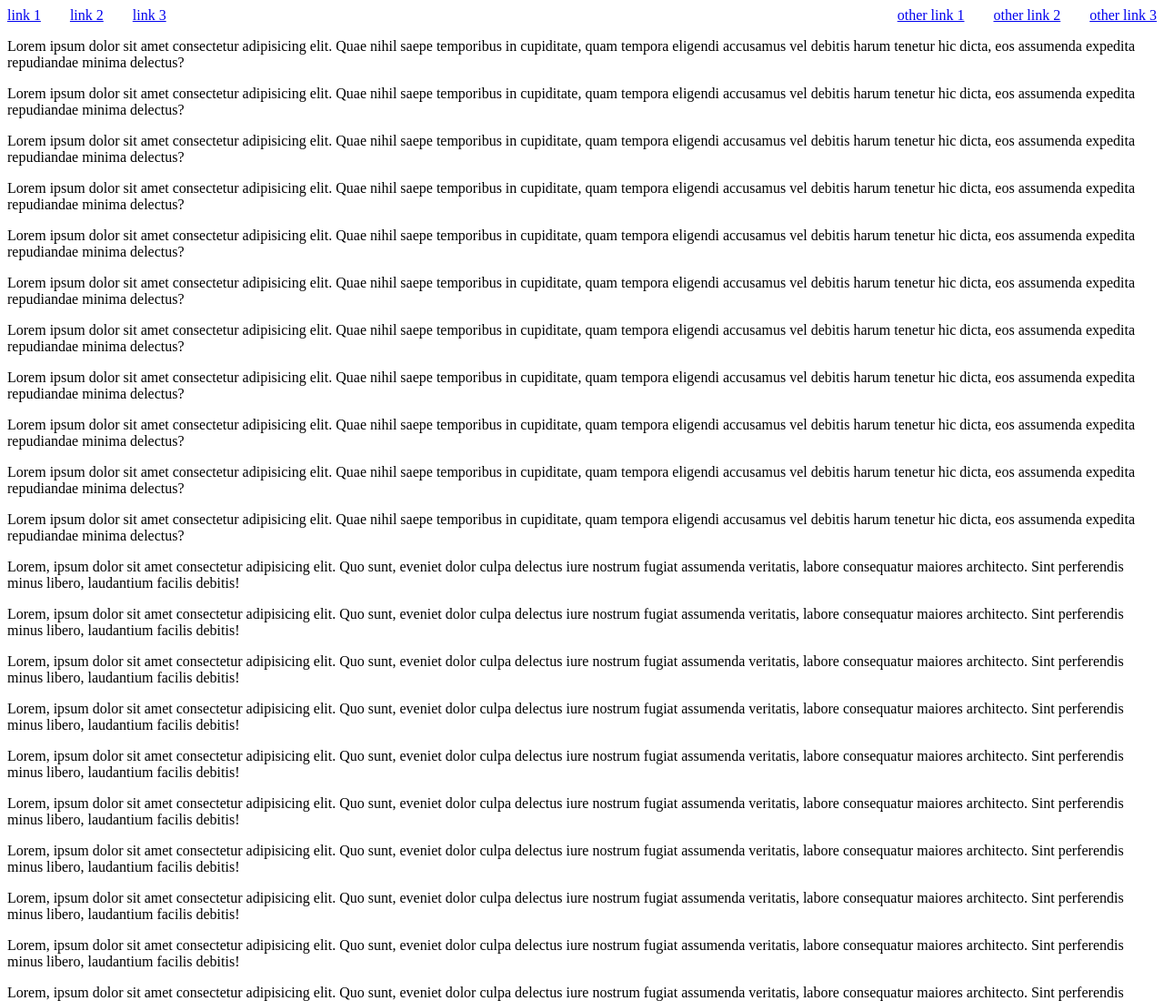
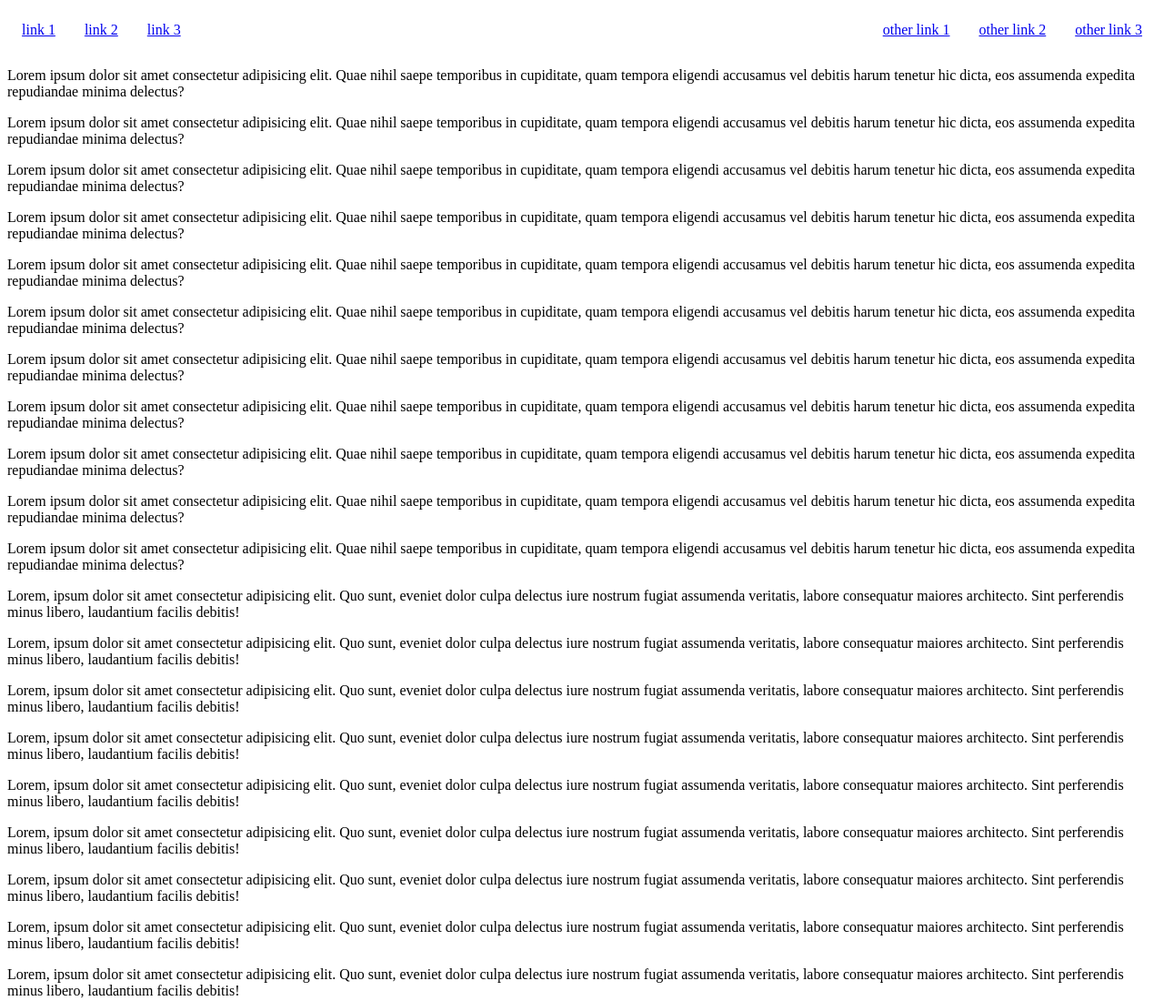
Before and after one commit to palmerusaf/tab-style-mobile-menu, a website built with webpack: page src/index.html in a window 1280 px wide. Shown: the top 1100 px of the page at 91% size. Built offline with nearby package versions, Linux system fonts and the light colour scheme.

Commit message:
add padding to nav bar

```diff
--- a/src/style.scss
+++ b/src/style.scss
@@ -62,6 +62,7 @@
 
 @media screen and (min-width: 800px) {
   .menu-bar {
+    padding: 1rem;
   }
 
   .menu-item-displayed {
@@ -85,10 +86,11 @@
   }
 
   .list-displayed,
-  .list-under-icon{
+  .list-under-icon {
     position: static;
     gap: 2rem;
     width: 100%;
+    flex-wrap: wrap;
   }
 
   .hamburger {
```
